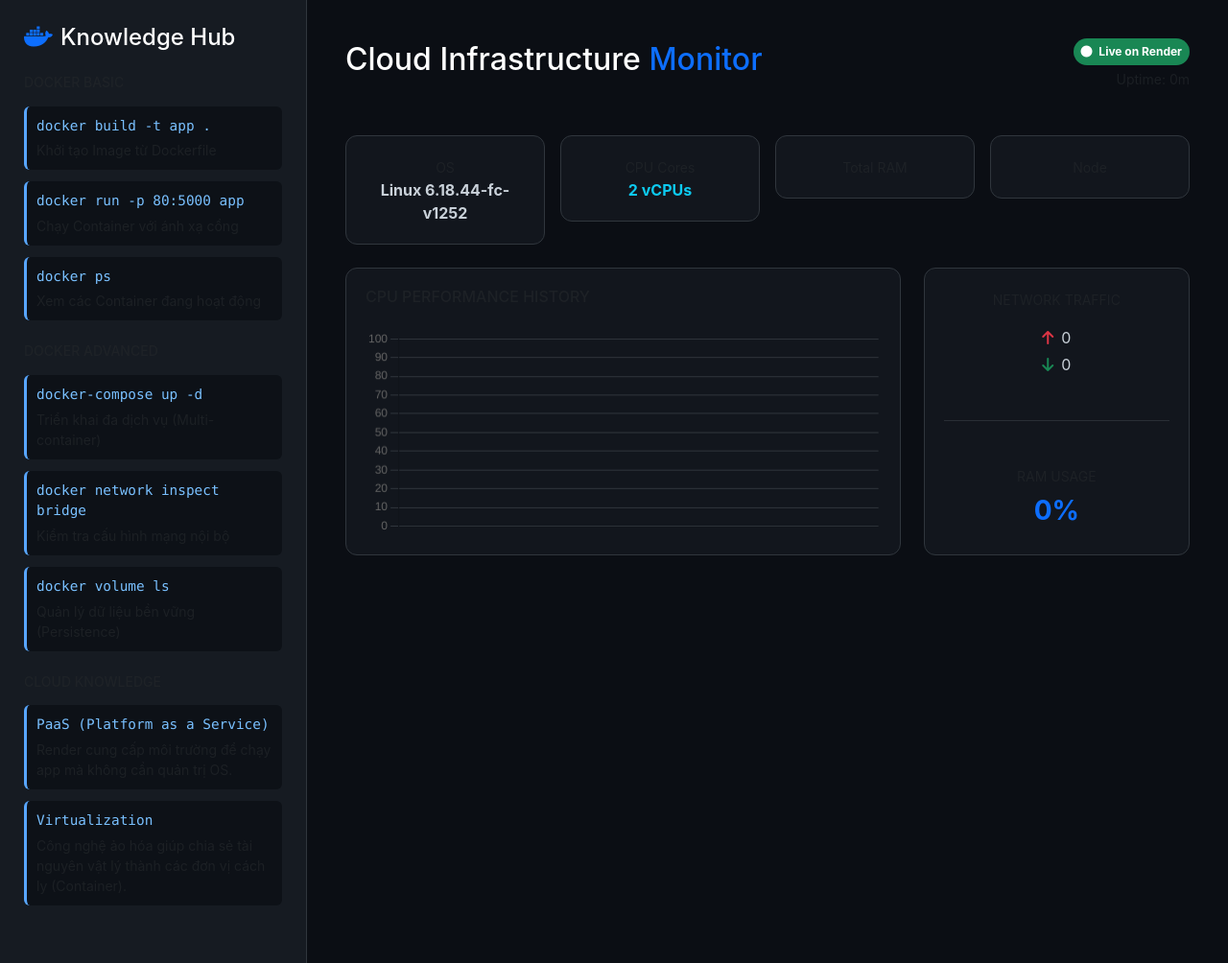
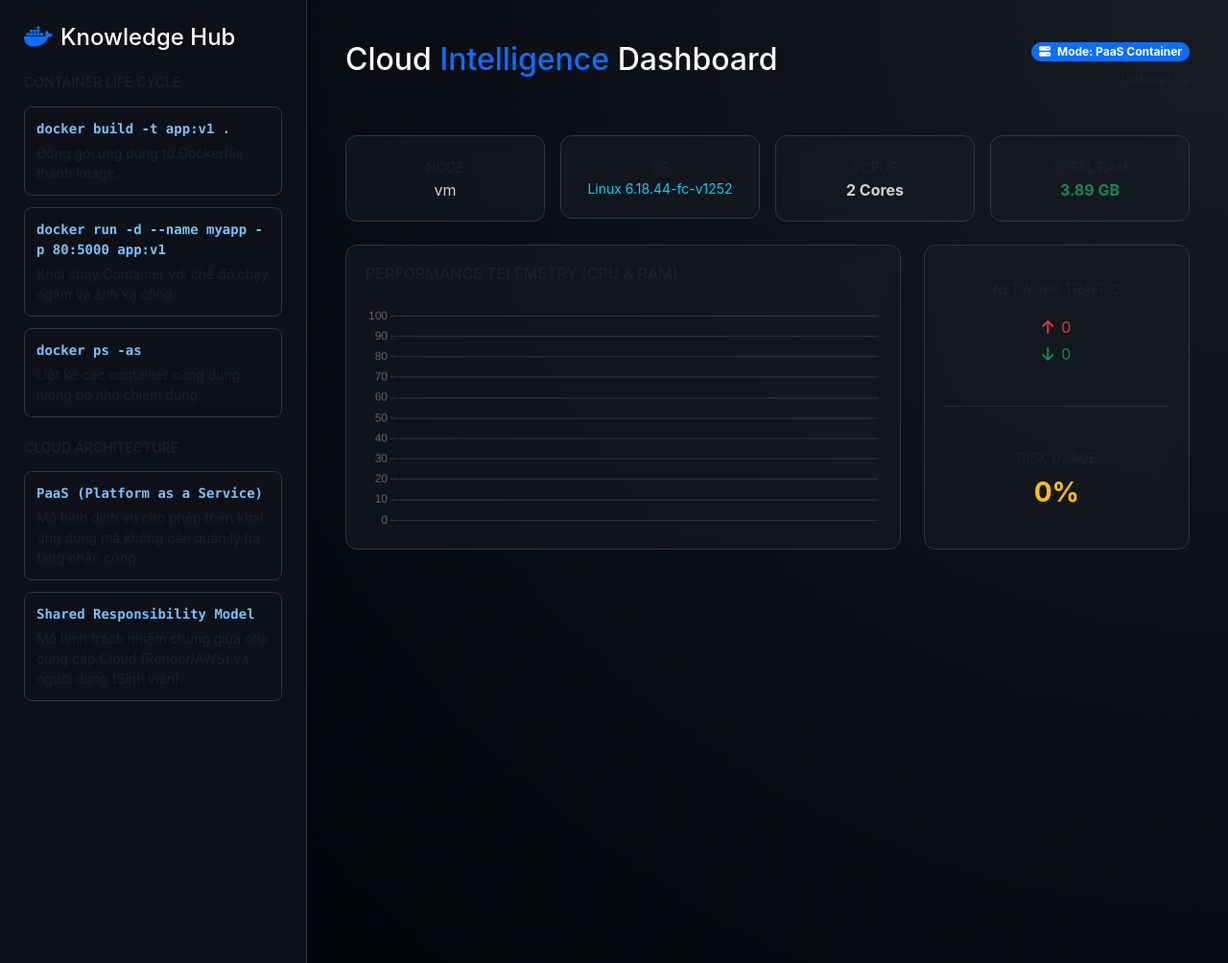
Before and after one commit to DoHoang21/my-system-monitor, a Flask app: page / in a window 1280 px wide. Shown: the whole page at 96% size. Run offline with Flask 3, Linux system fonts and the light colour scheme.

Commit message:
Add files via upload

```diff
--- a/app.py
+++ b/app.py
@@ -9,35 +9,32 @@ start_time = time.time()
 
 @app.route('/')
 def index():
-    # Thư viện kiến thức Docker & Cloud chuyên sâu
-    knowledge_base = {
-        "Docker Basic": [
-            {"cmd": "docker build -t app .", "desc": "Khởi tạo Image từ Dockerfile"},
-            {"cmd": "docker run -p 80:5000 app", "desc": "Chạy Container với ánh xạ cổng"},
-            {"cmd": "docker ps", "desc": "Xem các Container đang hoạt động"}
+    # 1. Thông tin cấu hình hệ thống Cloud (Static Info)
+    sys_info = {
+        "node": platform.node(),
+        "os": f"{platform.system()} {platform.release()}",
+        "cpu_type": platform.processor() or "Cloud-optimized Processor",
+        "cores": psutil.cpu_count(logical=True),
+        "total_ram": f"{round(psutil.virtual_memory().total / (1024**3), 2)} GB",
+    }
+
+    # 2. Thư viện tri thức Docker & Cloud (Encyclopedia)
+    docker_lib = {
+        "Container Life Cycle": [
+            {"cmd": "docker build -t app:v1 .", "desc": "Đóng gói ứng dụng từ Dockerfile thành Image."},
+            {"cmd": "docker run -d --name myapp -p 80:5000 app:v1", "desc": "Khởi chạy Container với chế độ chạy ngầm và ánh xạ cổng."},
+            {"cmd": "docker ps -as", "desc": "Liệt kê các container cùng dung lượng bộ nhớ chiếm dụng."}
         ],
-        "Docker Advanced": [
-            {"cmd": "docker-compose up -d", "desc": "Triển khai đa dịch vụ (Multi-container)"},
-            {"cmd": "docker network inspect bridge", "desc": "Kiểm tra cấu hình mạng nội bộ"},
-            {"cmd": "docker volume ls", "desc": "Quản lý dữ liệu bền vững (Persistence)"}
-        ],
-        "Cloud Knowledge": [
-            {"term": "PaaS (Platform as a Service)", "desc": "Render cung cấp môi trường để chạy app mà không cần quản trị OS."},
-            {"term": "Virtualization", "desc": "Công nghệ ảo hóa giúp chia sẻ tài nguyên vật lý thành các đơn vị cách ly (Container)."}
+        "Cloud Architecture": [
+            {"term": "PaaS (Platform as a Service)", "desc": "Mô hình dịch vụ cho phép triển khai ứng dụng mà không cần quản lý hạ tầng phần cứng."},
+            {"term": "Shared Responsibility Model", "desc": "Mô hình trách nhiệm chung giữa nhà cung cấp Cloud (Render/AWS) và người dùng (Sinh viên)."}
         ]
     }
-
-    # Thông tin phần cứng máy chủ Cloud
-    sys_info = {
-        "os": f"{platform.system()} {platform.release()}",
-        "cpu": platform.processor() or "Cloud-optimized CPU",
-        "cores": psutil.cpu_count(logical=True),
-        "ram_total": f"{round(psutil.virtual_memory().total / (1024**3), 2)} GB"
-    }
-    return render_template('index.html', library=knowledge_base, info=sys_info)
+    return render_template('index.html', info=sys_info, library=docker_lib)
 
 @app.route('/api/stats')
 def stats():
+    # API cung cấp dữ liệu cho biểu đồ Real-time
     net = psutil.net_io_counters()
     uptime = time.time() - start_time
     return jsonify(
@@ -46,7 +43,7 @@ def stats():
         disk=psutil.disk_usage('/').percent,
         net_in=f"{round(net.bytes_recv / (1024**2), 2)} MB",
         net_out=f"{round(net.bytes_sent / (1024**2), 2)} MB",
-        uptime=f"{int(uptime // 60)} phút"
+        uptime=f"{int(uptime // 60)} phút {int(uptime % 60)} giây"
     )
 
 if __name__ == "__main__":
--- a/templates/index.html
+++ b/templates/index.html
@@ -2,20 +2,20 @@
 <html lang="vi">
 <head>
     <meta charset="UTF-8">
-    <title>Cloud Control Center | Enterprise Edition</title>
+    <title>Enterprise Cloud Management Hub</title>
     <link href="https://cdn.jsdelivr.net/npm/bootstrap@5.3.0/dist/css/bootstrap.min.css" rel="stylesheet">
     <link rel="stylesheet" href="https://cdnjs.cloudflare.com/ajax/libs/font-awesome/6.4.0/css/all.min.css">
     <script src="https://cdn.jsdelivr.net/npm/chart.js"></script>
     <script src="https://code.jquery.com/jquery-3.6.0.min.js"></script>
     <style>
-        body { background: #0b0e14; color: #c9d1d9; font-family: 'Inter', sans-serif; overflow: hidden; }
-        .sidebar { background: #161b22; border-right: 1px solid #30363d; height: 100vh; overflow-y: auto; padding: 25px; }
-        .main-panel { height: 100vh; overflow-y: auto; padding: 40px; }
-        .card-pro { background: rgba(22, 27, 34, 0.7); border: 1px solid #30363d; border-radius: 12px; padding: 20px; transition: 0.3s; }
-        .card-pro:hover { border-color: #58a6ff; }
-        .cmd-item { background: #0d1117; border-radius: 6px; padding: 10px; margin-bottom: 12px; border-left: 3px solid #58a6ff; cursor: pointer; }
-        .cmd-item:hover { background: #1c2128; }
-        code { color: #79c0ff; font-size: 0.9rem; }
+        body { background: #010409; color: #c9d1d9; font-family: 'Inter', sans-serif; overflow: hidden; }
+        .sidebar { background: #0d1117; border-right: 1px solid #30363d; height: 100vh; overflow-y: auto; padding: 25px; }
+        .main-panel { height: 100vh; overflow-y: auto; padding: 40px; background: radial-gradient(circle at top right, #161b22, #010409); }
+        .glass-card { background: rgba(22, 27, 34, 0.6); backdrop-filter: blur(10px); border: 1px solid #30363d; border-radius: 12px; padding: 20px; transition: 0.3s; }
+        .glass-card:hover { border-color: #58a6ff; box-shadow: 0 0 15px rgba(88, 166, 255, 0.1); }
+        .cmd-item { background: #0d1117; border: 1px solid #30363d; border-radius: 8px; padding: 12px; margin-bottom: 12px; cursor: pointer; }
+        .cmd-item:hover { border-color: #58a6ff; background: #161b22; }
+        code { color: #79c0ff; font-weight: bold; }
     </style>
 </head>
 <body>
@@ -23,11 +23,10 @@
         <div class="row">
             <div class="col-md-4 col-lg-3 sidebar">
                 <h4 class="text-white mb-4"><i class="fab fa-docker text-primary me-2"></i>Knowledge Hub</h4>
-
                 {% for cat, items in library.items() %}
                 <h6 class="text-muted small text-uppercase mt-4 mb-3">{{ cat }}</h6>
                 {% for item in items %}
-                <div class="cmd-item" onclick="navigator.clipboard.writeText('{{ item.cmd or item.term }}'); alert('Copied!')">
+                <div class="cmd-item" onclick="navigator.clipboard.writeText('{{ item.cmd or item.term }}'); alert('Đã sao chép!')">
                     <code class="d-block">{{ item.cmd or item.term }}</code>
                     <div class="small text-muted mt-1">{{ item.desc }}</div>
                 </div>
@@ -37,38 +36,38 @@
 
             <div class="col-md-8 col-lg-9 main-panel">
                 <div class="d-flex justify-content-between align-items-center mb-5">
-                    <h2 class="text-white">Cloud Infrastructure <span class="text-primary">Monitor</span></h2>
+                    <h2 class="text-white">Cloud <span class="text-primary">Intelligence</span> Dashboard</h2>
                     <div class="text-end">
-                        <span class="badge bg-success rounded-pill p-2"><i class="fas fa-circle me-1"></i> Live on Render</span>
-                        <div class="small text-muted mt-1" id="uptime-text">Uptime: 0m</div>
+                        <span class="badge bg-primary rounded-pill"><i class="fas fa-server me-1"></i> Mode: PaaS Container</span>
+                        <div class="small text-muted mt-2" id="uptime">Uptime: 0s</div>
                     </div>
                 </div>
 
                 <div class="row g-3 mb-4 text-center">
-                    <div class="col-md-3"><div class="card-pro"><small class="text-muted">OS</small><div class="fw-bold">{{ info.os }}</div></div></div>
-                    <div class="col-md-3"><div class="card-pro"><small class="text-muted">CPU Cores</small><div class="fw-bold text-info">{{ info.cores }} vCPUs</div></div></div>
-                    <div class="col-md-3"><div class="card-pro"><small class="text-muted">Total RAM</small><div class="fw-bold text-success">{{ info.total_ram }}</div></div></div>
-                    <div class="col-md-3"><div class="card-pro"><small class="text-muted">Node</small><div class="fw-bold">{{ info.node }}</div></div></div>
+                    <div class="col-md-3"><div class="glass-card"><small class="text-muted">NODE</small><div>{{ info.node }}</div></div></div>
+                    <div class="col-md-3"><div class="glass-card"><small class="text-muted">OS</small><div class="small text-info">{{ info.os }}</div></div></div>
+                    <div class="col-md-3"><div class="glass-card"><small class="text-muted">VCPUS</small><div class="fw-bold">{{ info.cores }} Cores</div></div></div>
+                    <div class="col-md-3"><div class="glass-card"><small class="text-muted">TOTAL RAM</small><div class="fw-bold text-success">{{ info.total_ram }}</div></div></div>
                 </div>
 
                 <div class="row g-4">
                     <div class="col-md-8">
-                        <div class="card-pro">
-                            <h6 class="mb-4 text-muted">CPU PERFORMANCE HISTORY</h6>
-                            <canvas id="perfChart" height="120"></canvas>
+                        <div class="glass-card">
+                            <h6 class="mb-4 text-muted">PERFORMANCE TELEMETRY (CPU & RAM)</h6>
+                            <canvas id="mainChart" height="130"></canvas>
                         </div>
                     </div>
                     <div class="col-md-4">
-                        <div class="card-pro h-100 d-flex flex-column justify-content-between">
+                        <div class="glass-card h-100 d-flex flex-column justify-content-around">
                             <div class="text-center">
                                 <span class="text-muted small">NETWORK TRAFFIC</span>
-                                <div class="mt-3"><i class="fas fa-arrow-up text-danger me-2"></i><span id="net-out">0</span></div>
-                                <div class="mt-1"><i class="fas fa-arrow-down text-success me-2"></i><span id="net-in">0</span></div>
+                                <div class="mt-3 text-danger"><i class="fas fa-arrow-up me-2"></i><span id="net-out">0</span></div>
+                                <div class="mt-1 text-success"><i class="fas fa-arrow-down me-2"></i><span id="net-in">0</span></div>
                             </div>
                             <hr class="border-secondary">
                             <div class="text-center">
-                                <span class="text-muted small">RAM USAGE</span>
-                                <div class="h3 fw-bold text-primary mt-2" id="ram-val">0%</div>
+                                <span class="text-muted small">DISK USAGE</span>
+                                <div class="h3 fw-bold text-warning mt-2" id="disk-val">0%</div>
                             </div>
                         </div>
                     </div>
@@ -78,24 +77,27 @@
     </div>
 
     <script>
-        const ctx = document.getElementById('perfChart').getContext('2d');
+        const ctx = document.getElementById('mainChart').getContext('2d');
         const chart = new Chart(ctx, {
             type: 'line',
-            data: { labels: [], datasets: [{ label: 'CPU %', data: [], borderColor: '#58a6ff', backgroundColor: 'rgba(88,166,255,0.1)', fill: true, tension: 0.4 }] },
+            data: { labels: [], datasets: [
+                { label: 'CPU %', data: [], borderColor: '#58a6ff', backgroundColor: 'rgba(88,166,255,0.1)', fill: true, tension: 0.4 },
+                { label: 'RAM %', data: [], borderColor: '#238636', tension: 0.4 }
+            ]},
             options: { scales: { y: { beginAtZero: true, max: 100, grid: { color: '#30363d' } } }, plugins: { legend: { display: false } } }
         });
 
         function update() {
             $.getJSON('/api/stats', (data) => {
-                $('#ram-val').text(data.ram + '%');
+                $('#disk-val').text(data.disk + '%');
                 $('#net-in').text(data.net_in);
                 $('#net-out').text(data.net_out);
-                $('#uptime-text').text('Uptime: ' + data.uptime);
-
+                $('#uptime').text('Uptime: ' + data.uptime);
                 const now = new Date().toLocaleTimeString();
-                if(chart.data.labels.length > 15) { chart.data.labels.shift(); chart.data.datasets[0].data.shift(); }
+                if(chart.data.labels.length > 15) { chart.data.labels.shift(); chart.data.datasets[0].data.shift(); chart.data.datasets[1].data.shift(); }
                 chart.data.labels.push(now);
                 chart.data.datasets[0].data.push(data.cpu);
+                chart.data.datasets[1].data.push(data.ram);
                 chart.update();
             });
         }
```
